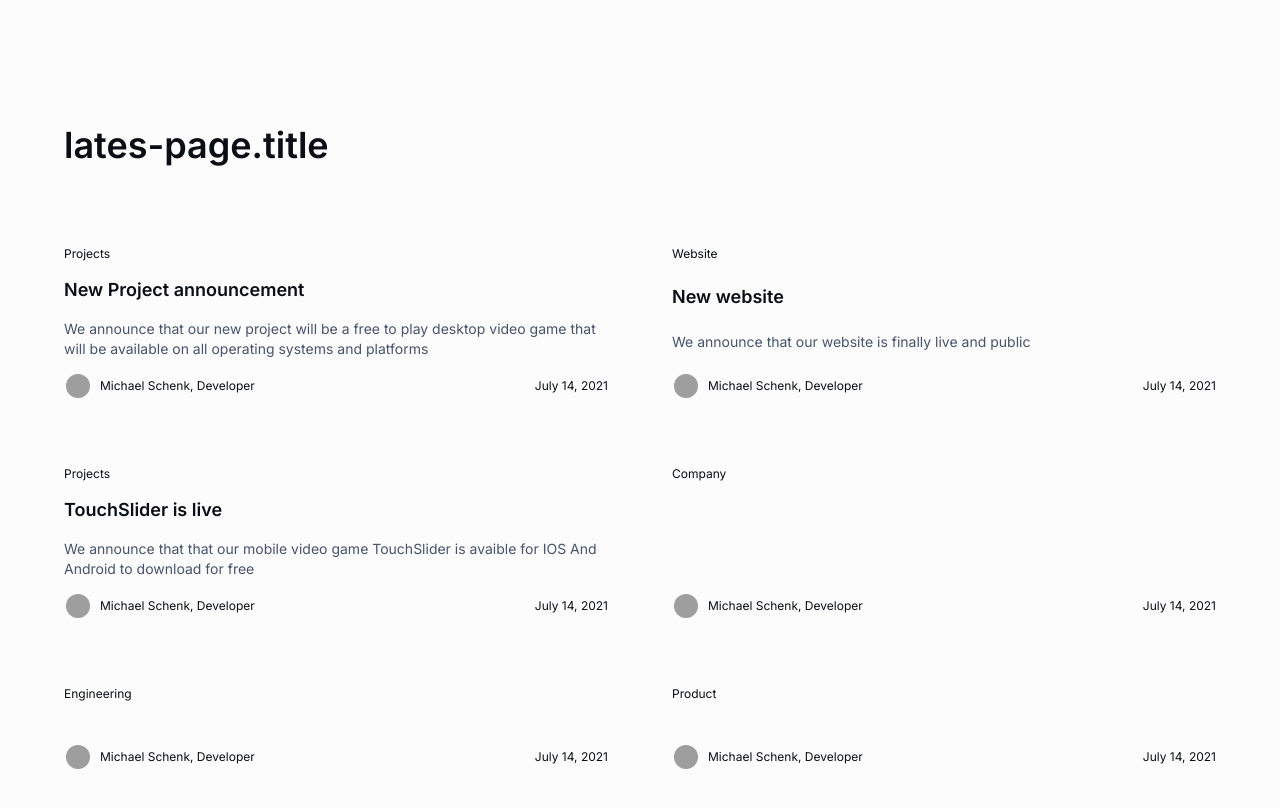
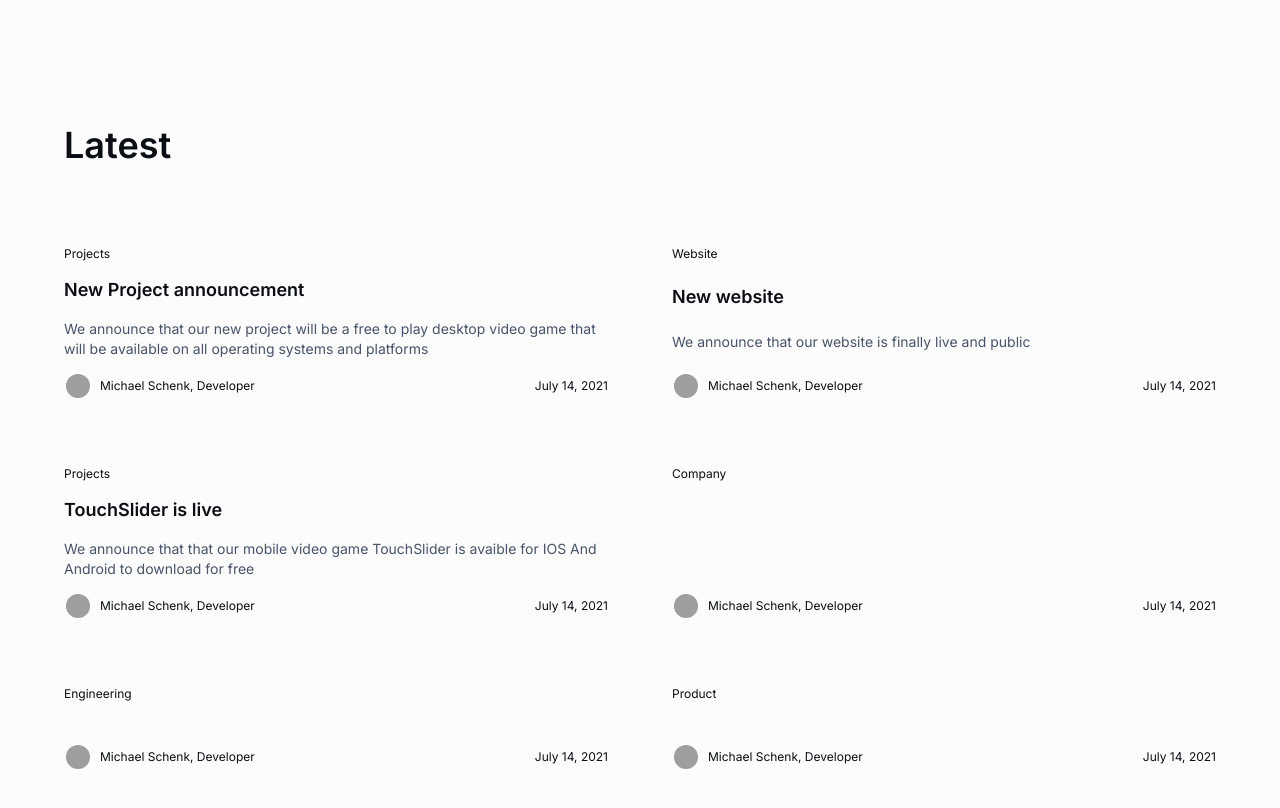
Before and after one commit to MichaelsToolBox/GiftBytesProductions, a React (Vite) app: page / in a window 1280 px wide. Shown: the part 3800-4608 px from the top of the page. Built offline with nearby package versions, Linux system fonts and the light colour scheme; grey boxes are pictures that could not be loaded; some icons are missing.

Commit message:
fix missing key

```diff
--- a/src/sections/latest-page.tsx
+++ b/src/sections/latest-page.tsx
@@ -90,7 +90,7 @@ export default function Latest() {
   return (
     <Container maxWidth="lg" component="main" sx={{ display: 'flex', flexDirection: 'column', my: 16, gap: 4 }}>
       <Typography variant="h2" gutterBottom>
-        {t("lates-page.title")}
+        {t("latest-page.title")}
       </Typography>
       <Grid container spacing={8} columns={12} sx={{ my: 4 }}>
         {articleInfo.map((article, index) => (
```
